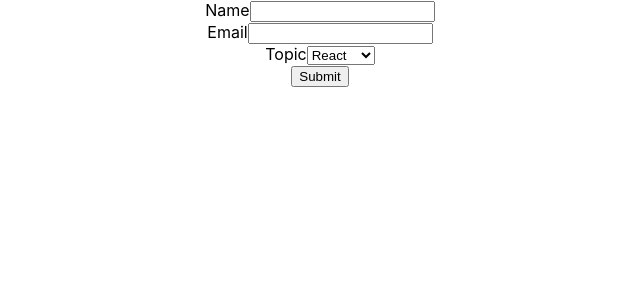
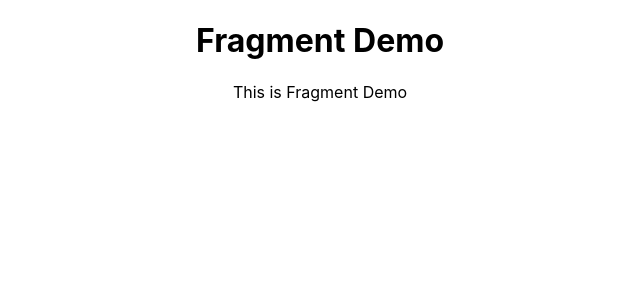
Before and after one commit to arvindbatham600/Learning_React, a React (Create React App) app: page / in a window 1280 px wide. Shown: the top 300 px of the page, without its empty margins (320-960 px from the left). Built offline with nearby package versions, Linux system fonts and the light colour scheme.

Commit message:
Fragment Concept in React

```diff
--- a/src/App.js
+++ b/src/App.js
@@ -1,5 +1,7 @@
 import "./App.css";
-import Form from "./components/Form";
+import FragmentDemo from "./components/FragmentDemo";
+// import MountingA from "./components/MountingA";
+// import Form from "./components/Form";
 // import Inline from "./components/Inline";
 // import StyleSheet from "./components/StyleSheet";
 // import "./appStyles.css";
@@ -10,7 +12,9 @@ import Form from "./components/Form";
 function App() {
   return (
     <div className="App">
-      <Form />
+      <FragmentDemo />
+      {/* <MountingA  color = "blue"/> */}
+      {/* <Form /> */}
       {/* <Message /> */}
       {/* <h1 className="error"> Error</h1>
       <h1 className={Styles.success}>Success</h1>
--- /dev/null
+++ b/src/components/FragmentDemo.js
@@ -0,0 +1,12 @@
+import React from "react";
+
+function FragmentDemo() {
+  return (
+    <React.Fragment>
+      <h1>Fragment Demo</h1>
+      <p>This is Fragment Demo</p>
+    </React.Fragment>
+  );
+}
+
+export default FragmentDemo;
--- /dev/null
+++ b/src/components/MountingA.js
@@ -0,0 +1,42 @@
+import React, { Component } from "react";
+
+class MountingA extends Component {
+  constructor(props) {
+    super(props);
+
+    this.state = {
+      color: "red",
+    };
+
+    console.log("MountingA constructor");
+  }
+
+  static getDerivedStateFromProps(props, state) {
+    console.log("MountingA getDerivedStateFromProps");
+    return{
+        color: props.color
+    }
+  }
+
+  componentDidMount(){
+    setTimeout(() => {
+        this.setState({
+            color: "pink"
+        })
+    }, 1000);
+    console.log("MountingA componentDidMount");
+}
+  render() {
+    console.log("MountingA render");
+
+    return (
+      <div>
+        <p>My favorite color is {this.state.color}</p>
+      </div>
+    );
+  }
+
+
+}
+
+export default MountingA;
```
